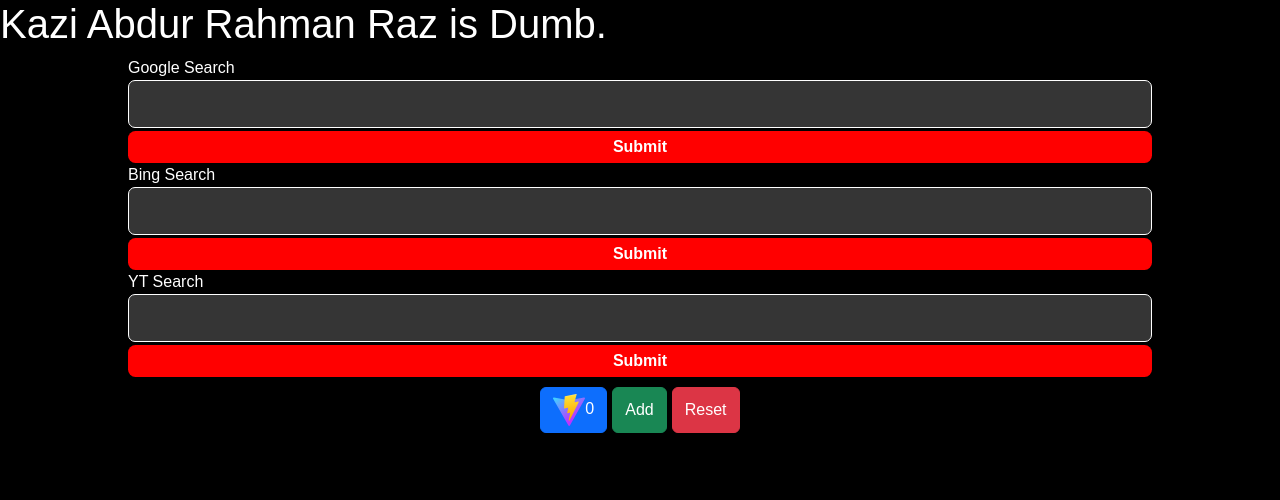
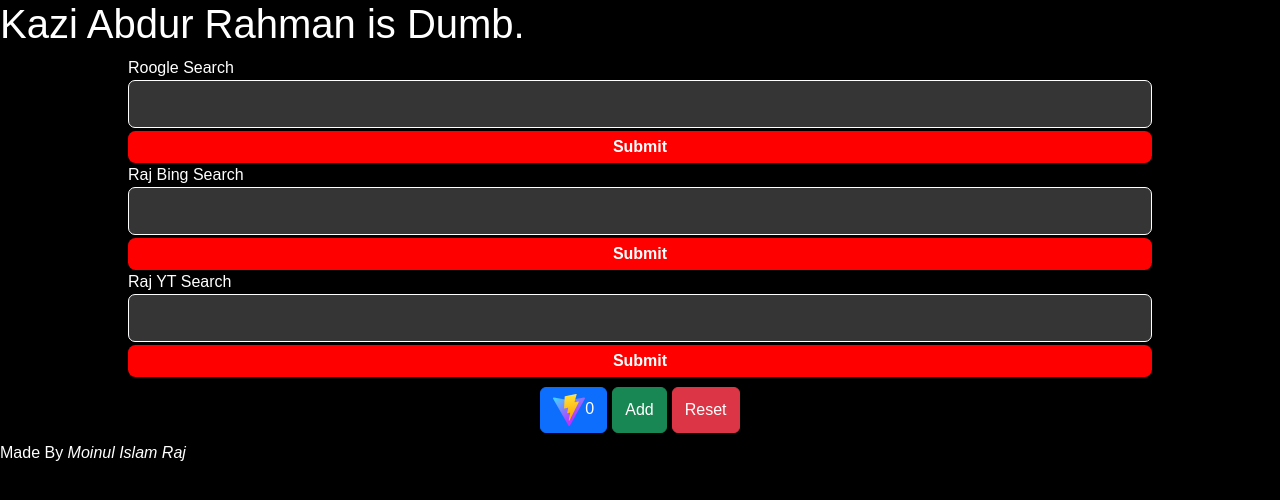
Before and after one commit to Moinul-Islam-Raj/react-search-raj, a React (Vite) app: page / in a window 1280 px wide. Shown: the top 500 px of the page. Built offline with nearby package versions, Linux system fonts and the light colour scheme.

Commit message:
minor changes

```diff
--- a/index.html
+++ b/index.html
@@ -2,7 +2,7 @@
 <html lang="en">
   <head>
     <meta charset="UTF-8" />
-    <link rel="icon" type="image/svg+xml" href="./vite.svg" />
+    <link rel="icon" type="image/svg+xml" href="./public/vite.svg" />
     <meta name="viewport" content="width=device-width, initial-scale=1.0" />
     <title>Moinul Islam Raj</title>
   </head>
--- a/src/App.tsx
+++ b/src/App.tsx
@@ -4,23 +4,26 @@ import SearchBar from "./components/SearchBar";
 function App() {
   return (
     <div>
-      <h1>Kazi Abdur Rahman Raz is Dumb.</h1>
+      <h1>Kazi Abdur Rahman is Dumb.</h1>
       <SearchBar
-        title="Google Search"
+        title="Roogle Search"
         url="https://www.google.com/search"
         nameProp="q"
       />
       <SearchBar
-        title="Bing Search"
+        title="Raj Bing Search"
         url="https://www.bing.com/search"
         nameProp="q"
       />
       <SearchBar
-        title="YT Search"
+        title="Raj YT Search"
         url="https://www.youtube.com/results"
         nameProp="search_query"
       />
       <Counter keys="c-1" />
+      <h6>
+        Made By <em>Moinul Islam Raj</em>
+      </h6>
     </div>
   );
 }
```
